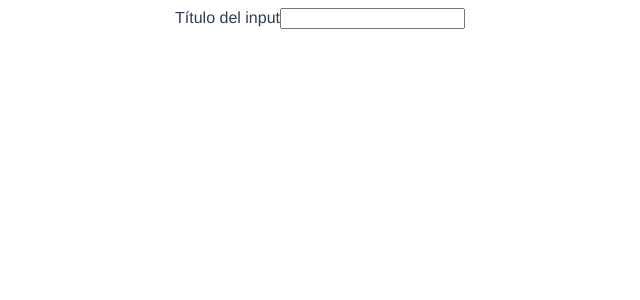
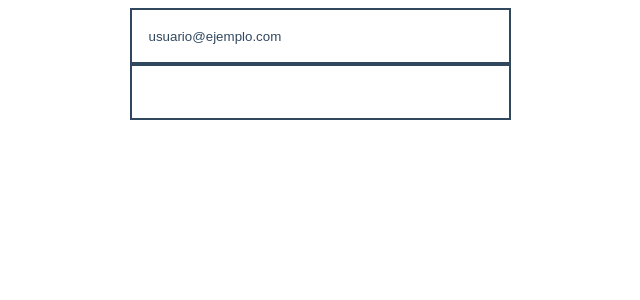
Before and after one commit to fecocode/v-log, a Vue app: page /input-component in a window 1280 px wide. Shown: the top 300 px of the page, without its empty margins (320-960 px from the left). Built offline with nearby package versions, Linux system fonts and the light colour scheme.

Commit message:
changing styles

```diff
--- a/src/components/InputComponent.vue
+++ b/src/components/InputComponent.vue
@@ -1,16 +1,30 @@
 <template>
   <div class="div">
-    <label for="">Título del input</label>
-    <input type="text">
+    <input :type="type" :placeholder="title">
   </div>
 </template>
 
 <script>
 export default {
+  name: "InputComponent",
+  props: {
+    title: String,
+    type: String,
+  }
 
 }
 </script>
 
-<style>
+<style scoped>
+  input {
+    width: 343px;
+    height: 52px;
+    border: 2px solid #31475E;
+    color:  #31475E;
+    padding: 0 17px;
+  }
 
+  ::placeholder {
+    color:  #31475E;
+  }
 </style>
--- a/src/views/InputComponentView.vue
+++ b/src/views/InputComponentView.vue
@@ -1,5 +1,6 @@
 <template>
-  <input-component></input-component>
+  <input-component title="usuario@ejemplo.com" type="email"></input-component>
+  <input-component type="password"></input-component>
 </template>
 
 <script>
```
